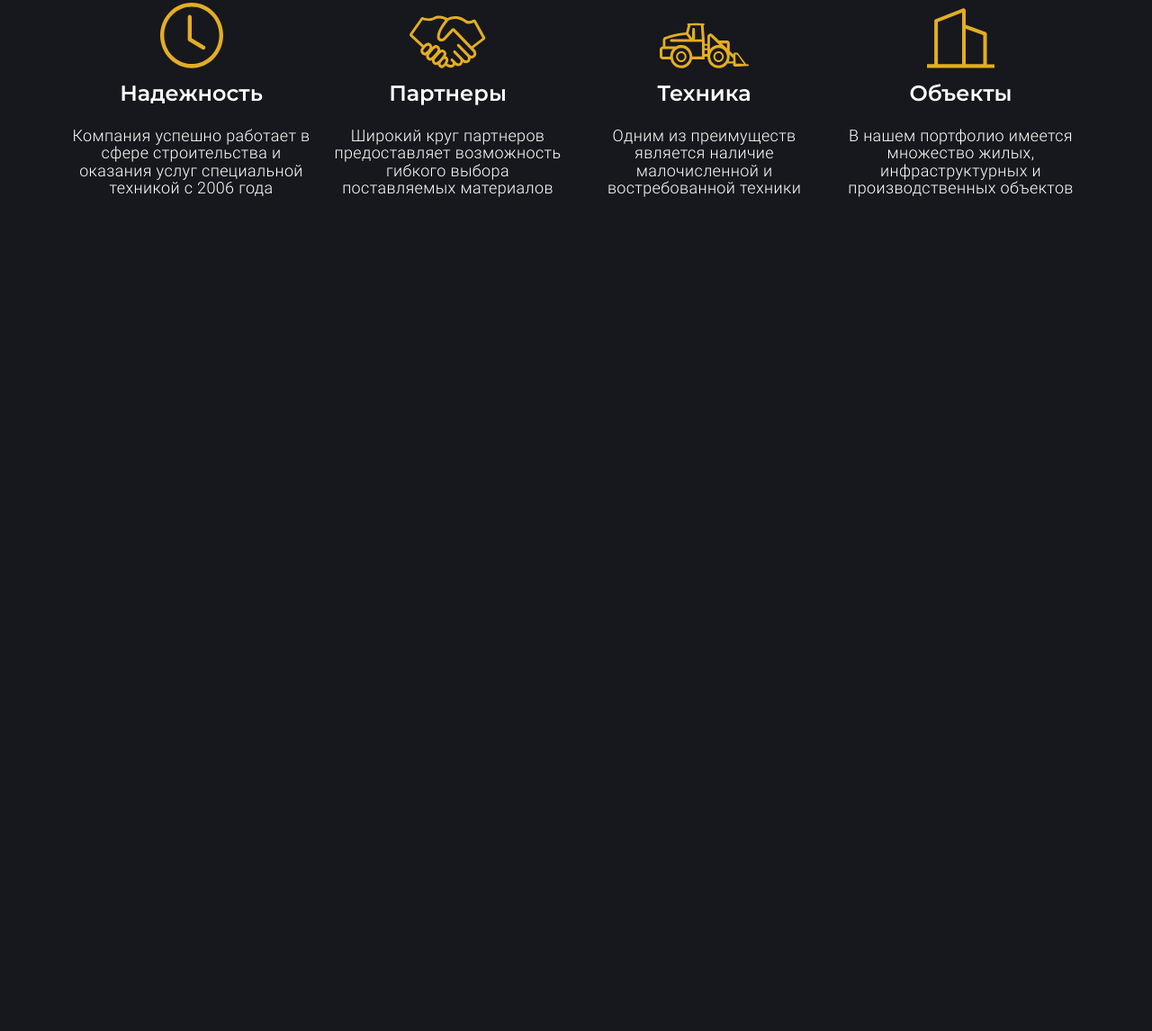
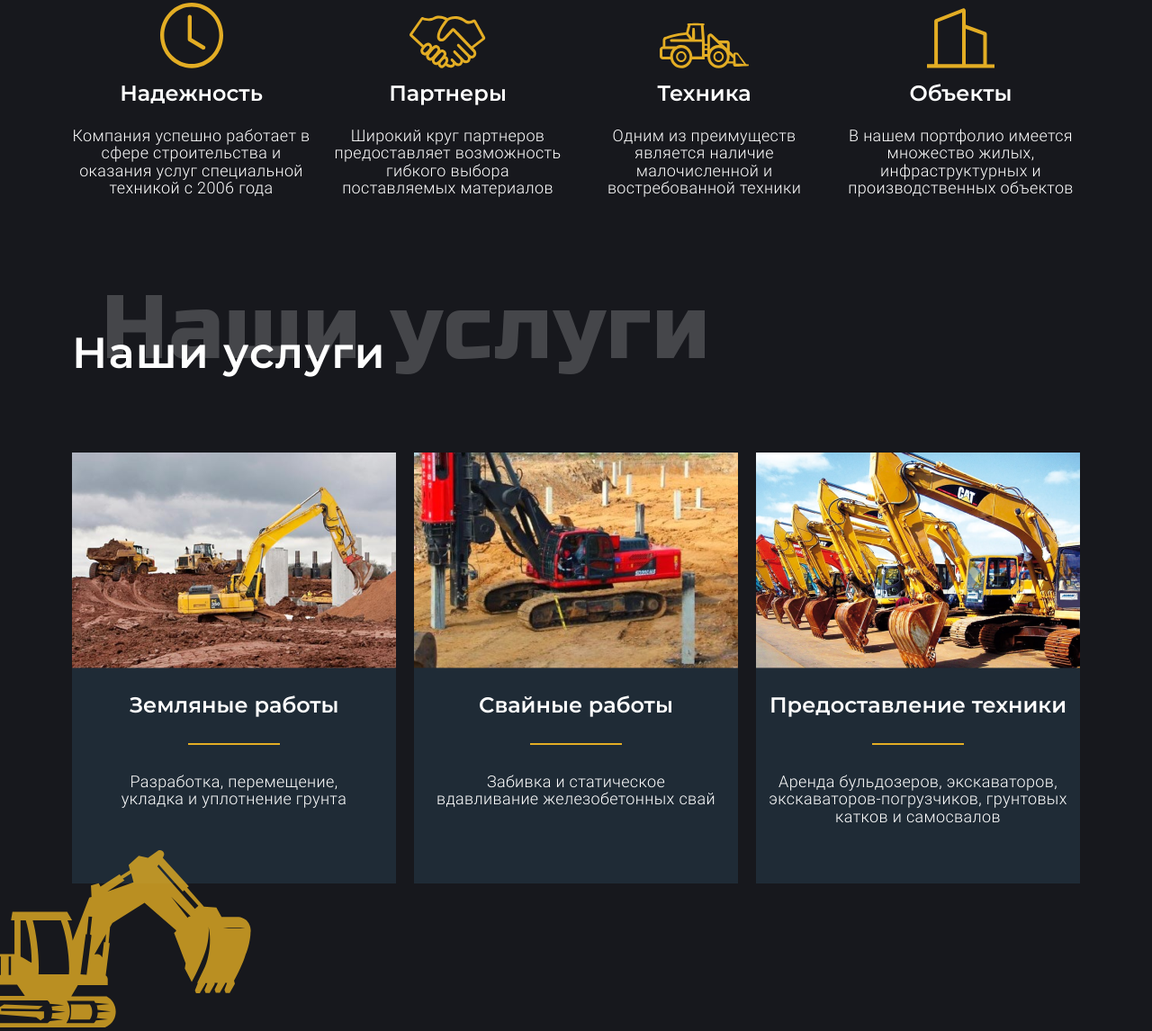
Before and after one commit to MassVector/orion, a plain HTML site: page index.html in a window 1280 px wide. Shown: the part 807-1953 px from the top of the page at 90% size. Before the commit the page ends 1119 px from the top, so only its background shows below. Drawn offline with Linux system fonts and the light colour scheme.

Commit message:
third page rework

```diff
--- a/classes.css
+++ b/classes.css
@@ -181,11 +181,9 @@
     height: 20px;
     left: 968px;
     top: 651px;
-
     font-family: MontMed;
     font-size: 18px;
     line-height: 107.4%;
-
     display: flex;
     align-items: center;
     letter-spacing: 0.05em;
--- a/index.html
+++ b/index.html
@@ -28,7 +28,7 @@
     <link rel="stylesheet" type="text/css" href="style.css" />
   </head>
   <body>
-    <div class="firstPage">
+    <section class="firstPage">
       <!-- шапка -->
 
       <div class="wrapper">
@@ -46,9 +46,7 @@
           <li>
             <a href="" class="contacts">Контакты</a>
           </li>
-          <li>
-            <a href="" class="callBack">Заказать звонок</a>
-          </li>
+          <li><a href="" class="callBack">Заказать звонок</a></li>
         </ul>
       </div>
 
@@ -71,18 +69,22 @@
       <!-- адрес, часы работы -->
 
       <div class="rectangle2">
-        <div class="rectangleAdress">
+        <div class="rectangleAdress rectanglePosition">
           <div class="pinIcon">
             <img src="../images/location.svg" />
           </div>
-          <p class="topAdress">г. Чебоксары, Школьный проезд, д.1</p>
+          <p class="topAdress topPosition">
+            г. Чебоксары, Школьный проезд, д.1
+          </p>
         </div>
 
-        <div class="rectangleHours">
+        <div class="rectangleHours rectanglePosition">
           <div class="clockIcon">
             <img src="../images/clock.svg" />
           </div>
-          <p class="topWorkHours">ПН-ПТ &emsp;&emsp; 7:00 - 18:00</p>
+          <p class="topWorkHours topPosition">
+            ПН-ПТ &emsp;&emsp; 7:00 - 18:00
+          </p>
         </div>
       </div>
       <div class="rectangle1"></div>
@@ -107,8 +109,10 @@
         </div>
         <div class="subline2"></div>
       </div>
-    </div>
-    <div class="secondPage">
+    </section>
+
+    <section class="secondPage">
+
       <!-- иконки и текст -->
 
       <div class="block clock">
@@ -146,6 +150,53 @@
           производственных объектов
         </p>
       </div>
-    </div>
+    </section>
+
+    <section class="thirdPage">
+
+      <!-- услуги -->
+
+      <p class="ourServices">Наши услуги</p>
+      <p class="ourServicesBack">Наши услуги</p>
+
+      <div class="cards">
+
+        <div class="rectangle">
+          <img src="../images/dirt.png" />
+          <h1>Земляные работы</h1>
+          <div class="subline3"></div>
+          <p class="services">
+            Разработка, перемещение, <br />укладка и уплотнение грунта
+          </p>
+        </div>
+
+        <div class="rectangle">
+          <img src="../images/piles.png" />
+          <h1>Свайные работы</h1>
+          <div class="subline3"></div>
+          <p class="services">
+            Забивка и статическое <br />вдавливание железобетонных свай
+          </p>
+        </div>
+
+        <div class="rectangle">
+          <img src="../images/technics.png" />
+          <h1>Предоставление техники</h1>
+          <div class="subline3"></div>
+          <p class="services">
+            Аренда бульдозеров, экскаваторов, экскаваторов-погрузчиков,
+            грунтовых катков и самосвалов
+          </p>
+        </div>
+
+      </div>
+      <div class="excavator">
+        <img src="../images/excavator.svg">
+      </div>
+
+    </section>
+    <section class="fourthPage">
+
+    </section>
   </body>
 </html>
--- a/presets.css
+++ b/presets.css
@@ -21,3 +21,24 @@ ul{
 a:hover{
     color: #E3AD24;
 }
+
+section{
+    width: 1120px;
+    margin: 0 auto;
+}
+
+h1{
+    font-family: MontSemiBold;
+    font-size: 24px;
+    line-height: 100.4%;
+    color: #FFFFFF;
+    margin-top: 16.6px;
+}
+
+p{
+    font-family: RobotoLight;
+    font-size: 18px;
+    line-height: 107.4%;
+    letter-spacing: 0.02em;
+    color: #FFFFFF;
+}
--- a/style.css
+++ b/style.css
@@ -30,9 +30,7 @@
 }
 
 .firstPage{
-    width: 1120px;
     height: 712px;
-    margin: 0 auto;
     position: relative;
     margin-bottom: 30px;
 }
@@ -89,39 +87,38 @@
     display: flex;
     flex-direction: column;
     position: absolute;
-
     bottom: 0;
     z-index: 3;
     right: -95px;
 }
-.rectangleAdress{
+
+.rectanglePosition{
     width: 285px;
     margin-left: 40px;
-    margin-top: 35px;
     display: flex;
     justify-content: space-between;
     align-items: center;
 }
 
+.rectangleAdress{
+    margin-top: 35px;
+}
+
 .rectangleHours{
-    width: 285px;
-    margin-left: 40px;
     margin-top: 20px;
+}
+
+.topPosition{
+    width: 232px;
+    font-family: MontMed;
+    font-size: 18px;
     display: flex;
-    justify-content: space-between;
-    align-items: center;
+    letter-spacing: 0.05em;
+    color: #FFFFFF;
 }
 
 .topAdress{
-    width: 232px;
-
-    font-family: MontMed;
-    font-size: 18px;
     line-height: 124.9%;
-
-    display: flex;
-    letter-spacing: 0.05em;
-    color: #FFFFFF;
 }
 
 .pinIcon{
@@ -130,16 +127,7 @@
 }
 
 .topWorkHours{
-    width: 232px;
-
-    font-family: MontMed;
-    font-size: 18px;
     line-height: 107.4%;
-
-    display: flex;
-    letter-spacing: 0.05em;
-
-    color: #FFFFFF;
 }
 
 .clockIcon{
@@ -167,7 +155,6 @@
     width: 190px;
     height: 20px;
     margin-left: 8px;
-
     font-family: RobotoReg;
     font-size: 20px;
     line-height: 100.4%;
@@ -186,29 +173,13 @@
 }
 
 .secondPage{
-    width: 1120px;
-    margin: 0 auto;
-    position: relative;
     display: flex;
     padding: 67.5px 0 67.5px;
     align-items: baseline;
     justify-content: space-between;
 }
 
-.secondPage h1{
-    font-family: MontSemiBold;
-    font-size: 24px;
-    line-height: 100.4%;
-    color: #FFFFFF;
-    margin-top: 16.6px;
-}
-
 .secondPage p{
-    font-family: RobotoLight;
-    font-size: 18px;
-    line-height: 107.4%;
-    letter-spacing: 0.02em;
-    color: #FFFFFF;
     margin-top: 25px;
 }
 
@@ -220,3 +191,63 @@
     flex-direction: column;
     text-align: center;
 }
+
+.thirdPage{
+    position: relative;
+    display: flex;
+}
+
+.ourServices{
+    position: absolute;
+    top: 55px;
+    font-family: MontSemiBold;
+    font-size: 48px;
+    letter-spacing: 0.03em;
+    color: #FFFFFF;
+}
+
+.ourServicesBack{
+    position: absolute;
+    left: 33px;
+    font-family: RussoReg;
+    font-size: 100px;
+    color: rgba(255, 255, 255, 0.2);
+}
+
+.cards{
+    width: 1120px;
+    display: flex;
+    justify-content: space-between;
+}
+
+.rectangle{
+    width: 360px;
+    height: 478.67px;
+    background: #1F2B36;
+    margin-top: 191px;
+    display: flex;
+    align-items: center;
+    flex-direction: column;
+}
+
+.rectangle h1{
+    margin-top: 29px;
+    margin-bottom: 30px;
+}
+
+.services{
+    text-align: center;
+}
+
+.subline3{
+    width: 100px;
+    height: 0px;
+    margin-bottom: 31px;
+    border: 1px solid #E3AD24;
+}
+
+.excavator{
+    position: absolute;
+    left: -99px;
+    top: 633px;
+}
```
Also changed, not shown: images/excavator.svg (added), images/tractor.png (deleted), 1 other file.
